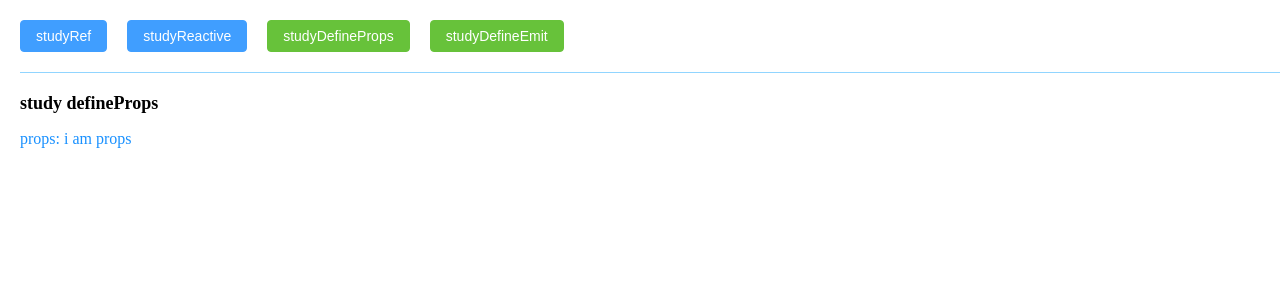
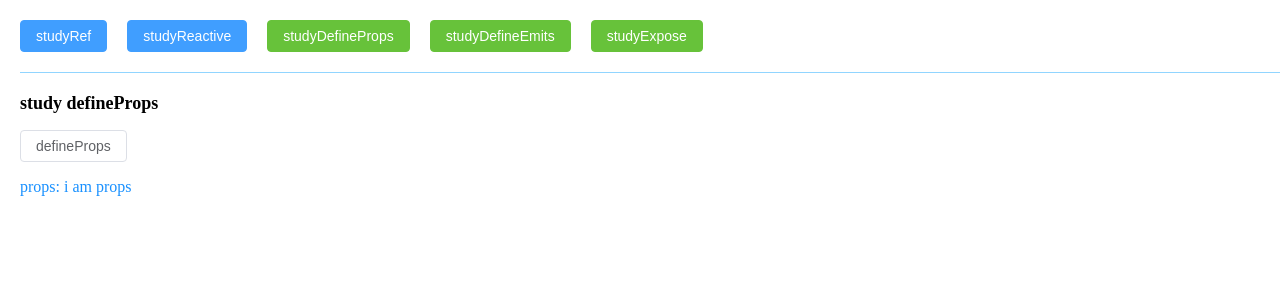
Before and after one commit to BearXmX/practice-vue3-project, a Vue app: page / in a window 1280 px wide. Both pictures are taken after a click on the button "studyDefineProps". Shown: the top 300 px of the page. Built offline with nearby package versions, Linux system fonts and the light colour scheme.

Commit message:
study-defineEmits

```diff
--- a/src/App.vue
+++ b/src/App.vue
@@ -5,12 +5,17 @@ import RefComponent from "./components/ref.vue";
 import ReactiveComponent from "./components/reactive.vue";
 import DefineProps from "./components/defineProps.vue";
 import DefineEmit from "./components/defineEmits.vue";
+import DefineExport from "./components/defineExpose.vue";
 
 import type { DefineComponent } from "vue";
 /** @use 使用component :is 按钮类型 */
 type btnIsComponentInstanceType = ["studyRef", "studyReactive"];
 /** @use 使用标签组件 按钮类型 */
-type btnNotIsComponentInstanceType = ["studyDefineProps", "studyDefineEmit"];
+type btnNotIsComponentInstanceType = [
+  "studyDefineProps",
+  "studyDefineEmits",
+  "studyExpose"
+];
 
 /** @use 使用component :is 按钮数据 */
 const btnIsComponentInstance: btnIsComponentInstanceType = [
@@ -20,7 +25,8 @@ const btnIsComponentInstance: btnIsComponentInstanceType = [
 /** @use 使用标签组件 按钮数据 */
 const btnNotIsComponentInstance: btnNotIsComponentInstanceType = [
   "studyDefineProps",
-  "studyDefineEmit",
+  "studyDefineEmits",
+  "studyExpose",
 ];
 
 /** @use 使用component :is 展示判断排他 */
@@ -43,8 +49,16 @@ const showIsComponent: Record<
 const hideIsComponent = ref<boolean>(false);
 
 /** @use 父组件传的事件触发的回调 */
-const defineEmiting = (params: { data: string }) => {
+const defineEmits = (params: { data: string }) => {
   console.log(params);
+};
+
+const studyExposeRef = ref<{
+  postMessage: () => { message: string };
+} | null>(null);
+
+const clickStudyExposeRef = () => {
+  console.log(studyExposeRef.value?.postMessage().message);
 };
 </script>
 
@@ -84,14 +98,25 @@ const defineEmiting = (params: { data: string }) => {
         msg="i am props"
       ></DefineProps>
       <DefineEmit
-        v-if="notIsComponentType === 'studyDefineEmit'"
-        @defineEmited="defineEmiting"
+        v-if="notIsComponentType === 'studyDefineEmits'"
+        @defineEmits="defineEmits"
       >
         <template v-slot>
           <span>i am coding</span>
         </template>
       </DefineEmit>
     </div>
+    <DefineExport
+      v-if="notIsComponentType === 'studyExpose'"
+      ref="studyExposeRef"
+    >
+      <template #btn>
+        <ElButton @click="clickStudyExposeRef">click me get ref</ElButton>
+      </template>
+      <template #message>
+        <span>receiveMessage: {{ studyExposeRef?.postMessage().message }}</span>
+      </template>
+    </DefineExport>
   </div>
 </template>
 
--- a/src/components/defineEmits.vue
+++ b/src/components/defineEmits.vue
@@ -1,8 +1,8 @@
 <template>
   <div class="study-module">
-    <div>study defineEmit</div>
+    <div>study defineEmits</div>
     <div>
-      <ElButton @click="defineEmited">defineEmit</ElButton>
+      <ElButton @click="defineEmited">defineEmits</ElButton>
     </div>
     <div>
       <slot></slot>
@@ -16,14 +16,14 @@ import { ElButton } from "element-plus";
 
 const defineEmited = () => {
   // 第一个参数为父组件使用时@事件名
-  emit("defineEmited", {
+  emit("defineEmits", {
     data: "emiting i am coding",
   });
 };
 
 const emit = defineEmits<{
   (
-    eventType: "defineEmited",
+    eventType: "defineEmits",
     params: {
       data: string;
     }
--- /dev/null
+++ b/src/components/defineExpose.vue
@@ -0,0 +1,32 @@
+<template>
+  <div class="study-module">
+    <div>study defineExpose</div>
+    <div>
+      <slot name="btn"></slot>
+    </div>
+    <div>
+      <slot name="message"></slot>
+    </div>
+  </div>
+</template>
+
+<script setup lang='ts'>
+import { defineExpose, reactive } from "vue";
+
+const message = reactive<{
+  message: string;
+}>({
+  message: "up and down",
+});
+
+const postMessage = () => {
+  return message;
+};
+
+defineExpose({
+  postMessage,
+});
+</script>
+
+<style scoped lang='less'>
+</style>
--- a/src/components/defineProps.vue
+++ b/src/components/defineProps.vue
@@ -1,6 +1,9 @@
 <template>
   <div class="study-module">
     <div>study defineProps</div>
+    <div>
+      <ElButton @click="getProps">defineProps</ElButton>
+    </div>
     <div>props: {{ msg }}</div>
   </div>
 </template>
@@ -8,8 +11,12 @@
 <script setup lang="ts">
 import { defineProps } from "vue";
 
+const getProps = () => {
+  console.log(props);
+};
+
 // 定义了泛型就可以不定义括号里参数了
-defineProps<{
+const props = defineProps<{
   msg: string;
 }>();
 </script>
--- a/src/components/reactive.vue
+++ b/src/components/reactive.vue
@@ -9,7 +9,7 @@ const countObj = reactive<{
 });
 </script>
 
-  <template>
+<template>
   <div class="study-module">
     <div>study reactive</div>
     <div><ElButton @click="countObj.a++">reactive countObj</ElButton></div>
@@ -17,5 +17,5 @@ const countObj = reactive<{
   </div>
 </template>
 
-    <style scoped>
+<style scoped>
 </style>
```
